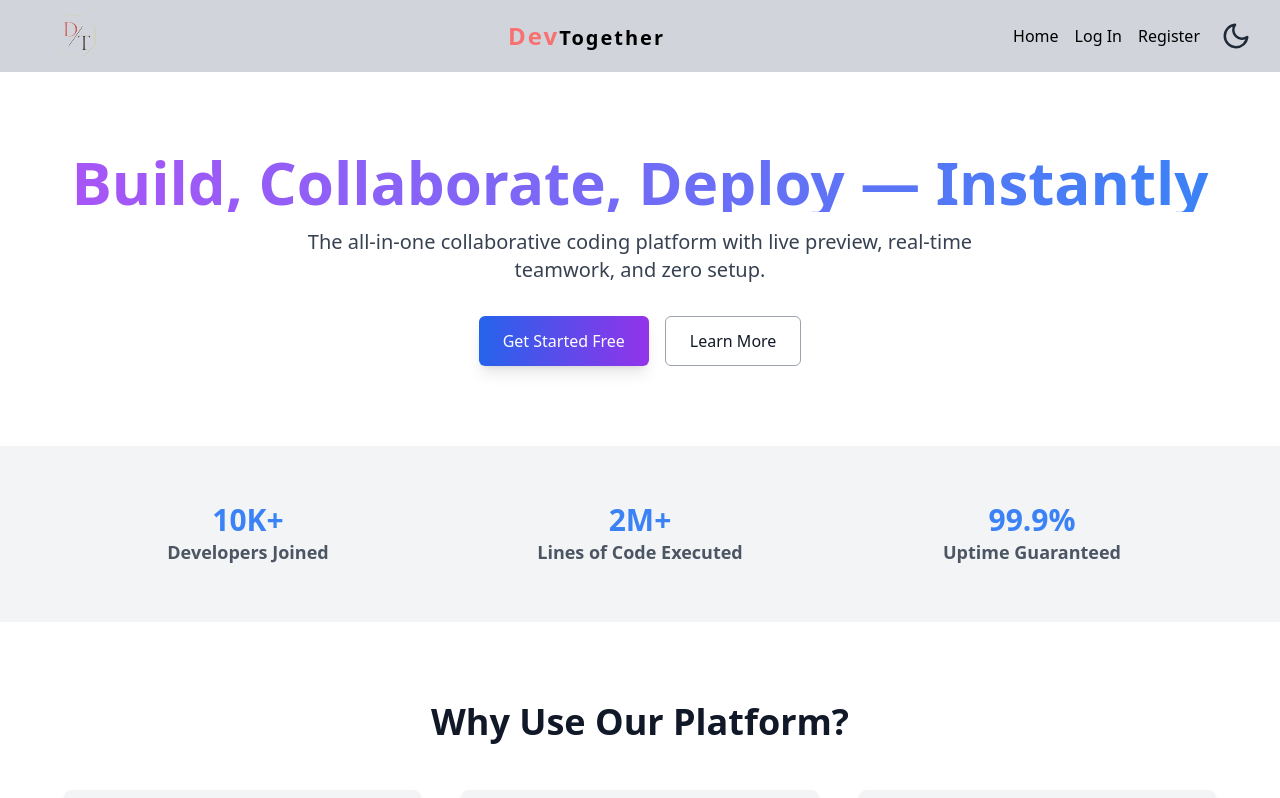
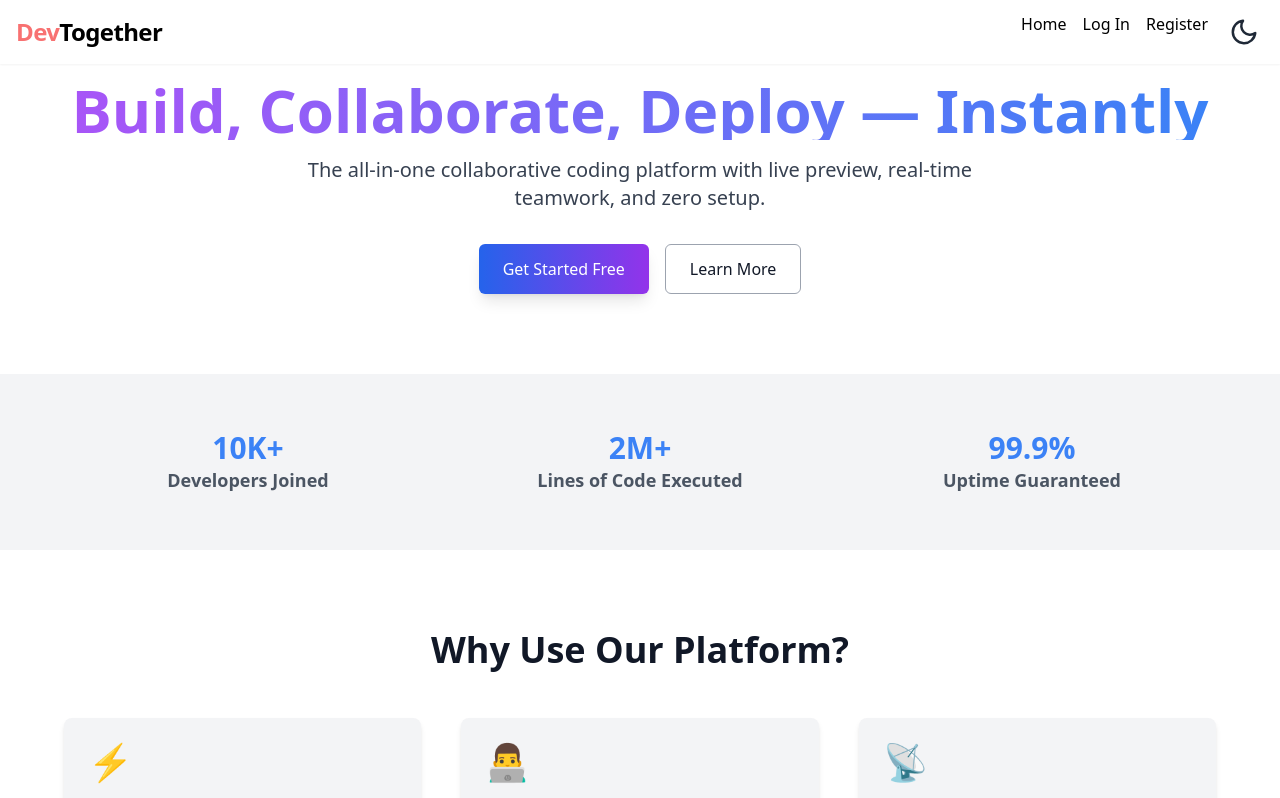
Before and after one commit to Anshul-Sharma01/DevTogether, a React (Vite) app in the folder client/: page / in a window 1280 px wide. Shown: the top 798 px of the page. Built offline with nearby package versions, Linux system fonts and the light colour scheme; no server answers.

Commit message:
fix: update background color in AllCollabs component for improved visibility

```diff
--- a/client/src/components/Collabs/AllCollabs.jsx
+++ b/client/src/components/Collabs/AllCollabs.jsx
@@ -55,7 +55,7 @@ const AllCollabs = () => {
 
   return (
     <NavigationLayout>
-      <div className="p-6 bg-gray-100 dark:bg-gray-900 min-h-screen text-gray-900 dark:text-white transition-colors duration-300">
+      <div className="p-6 bg-gray-100 dark:bg-black min-h-screen text-gray-900 dark:text-white transition-colors duration-300">
         <div className="flex justify-between mb-6 space-x-4">
           <button
             className="px-4 py-2 bg-gray-500 text-white rounded shadow-md hover:bg-gray-700 transition-colors duration-300 flex items-center space-x-2 group"
--- a/client/src/layouts/NavigationLayout.jsx
+++ b/client/src/layouts/NavigationLayout.jsx
@@ -16,21 +16,30 @@ function NavigationLayout({ children }) {
     const isLoggedIn = useSelector((state) => state?.auth?.isLoggedIn) || false;
     const userData = useSelector((state) => state?.auth?.userData);
 
+    const [scrolled, setScrolled] = useState(false);
+
+    useEffect(() => {
+        const handleScroll = () => {
+            setScrolled(window.scrollY > 30);
+        };
+        window.addEventListener("scroll", handleScroll);
+        return () => window.removeEventListener("scroll", handleScroll);
+    }, []);
 
     const navigate = useNavigate();
 
     // State for dropdowns
-    const [ isDropdownOpen, setIsDropdownOpen ] = useState(false);
-    const [ isSettingsOpen, setIsSettingsOpen ] = useState(false);
-    const [ isCollabDropdownOpen, setIsCollabDropdownOpen ] = useState(false);
-    const [ showEditProfile, setShowEditProfile ] = useState(false); // State for Edit Profile modal
-    const [ showEditAvatar, setShowEditAvatar ] = useState(false); // State for Edit Avatar modal
-    const [ showBioModal, setShowBioModal ] = useState(false);
-    const [ showLogoutModal, setShowLogoutModal ] = useState(false);
-    const [ showDeleteAccountModal, setShowDeleteAccountModal ] = useState(false);
-    const [ showNewCollabModal, setShowNewCollabModal ] = useState(false);
-    const [ showProfileModal, setShowProfileModal ] = useState(false);
-    const [ showUserNameModal, setShowUserNameModel ] = useState(false);
+    const [isDropdownOpen, setIsDropdownOpen] = useState(false);
+    const [isSettingsOpen, setIsSettingsOpen] = useState(false);
+    const [isCollabDropdownOpen, setIsCollabDropdownOpen] = useState(false);
+    const [showEditProfile, setShowEditProfile] = useState(false);
+    const [showEditAvatar, setShowEditAvatar] = useState(false);
+    const [showBioModal, setShowBioModal] = useState(false);
+    const [showLogoutModal, setShowLogoutModal] = useState(false);
+    const [showDeleteAccountModal, setShowDeleteAccountModal] = useState(false);
+    const [showNewCollabModal, setShowNewCollabModal] = useState(false);
+    const [showProfileModal, setShowProfileModal] = useState(false);
+    const [showUserNameModal, setShowUserNameModel] = useState(false);
 
     // Refs for handling outside clicks
     const dropdownRef = useRef(null);
@@ -60,40 +69,43 @@ function NavigationLayout({ children }) {
                 <div className="fixed inset-0 bg-black/40 backdrop-blur-md z-40"></div>
             )}
 
-            <nav className="flex flex-row justify-between pr-6 items-center dark:bg-black dark:bg-opacity-60 dark:backdrop-blur-md dark:text-white py-4 sticky top-0 z-50 bg-gray-300">
-                <Link to={"/"} className="w-40 h-10 flex flex-row justify-center items-center text-white">
-                <img
-                    src="./slogo.svg"
-                    alt="Logo"
-                    className="w-12 h-12 mr-2 dark:mix-blend-color-burn dark:brightness-500
-                    light: mix-blend-darken"
+            <nav className="fixed w-full z-50 bg-white dark:bg-black shadow-sm transition-all duration-300">
+                <div className="max-w-7xl mx-auto px-4 py-3 flex items-center justify-between">
+                    <div className={`text-2xl font-bold tracking-tight transition-all duration-1000 ease-in-out ${scrolled ? 'transform scale-100' : 'transform scale-100'}`}>
+                        {scrolled ? (
+                            <>
+                                <span className="text-red-400">D</span>
+                                <span className="dark:text-white">T</span>
+                                <span className="transition-all duration-1000 transform translate-x-6 opacity-0">ogether</span>
+                            </>
+                        ) : (
+                            <>
+                                <span className="text-red-400 " >Dev</span>
+                                <span className="dark:text-white">Together</span>
+                            </>
+                        )}
+                    </div>
 
-                />
-
-                </Link>
-                <div className="font-bold tracking-widest text-xl">
-                    <span className="dark:text-cyan-300 text-red-400 font-extrabold text-2xl">Dev</span>
-                    Together
-                </div>
-                <ul className="flex flex-row justify-center items-center gap-4">
-                    <li className="relative cursor-pointer" onClick={() => navigate("/")}>
+                    {/* Moved the nav items to the right */}
+                    <ul className="flex gap-4 ml-auto">
+                        <li className="relative cursor-pointer dark:text-white" onClick={() => navigate("/")}>
                             Home
                         </li>
                         {isLoggedIn && (
                             <li className="relative" ref={collabDropdownRef}>
                                 <span
                                     onClick={() => setIsCollabDropdownOpen(!isCollabDropdownOpen)}
-                                className="font-mono cursor-pointer"
+                                    className="font-mono cursor-pointer dark:text-white"
                                 >
                                     Collabs
                                 </span>
 
                                 {/* Collab Dropdown Menu */}
                                 {isCollabDropdownOpen && (
-                                <div className="absolute right-0 mt-2 w-48 bg-white dark:bg-gray-800 shadow-md rounded-md py-2 z-20 border dark:border-gray-700">
+                                    <div className="absolute right-0 mt-2 w-48 bg-white dark:bg-gray-800 shadow-md rounded-md py-2 z-20 border dark:border-gray-700 dark:text-white">
                                         <DropdownItem label="Create New Collab" onClick={() => setShowNewCollabModal(true)} />
                                         <DropdownItem label="Recent Collab" />
-                                    <DropdownItem label="All Collabs"  onClick={()=>navigate('/collabs/all-collabs')} />
+                                        <DropdownItem label="All Collabs"  onClick={() => navigate('/collabs/all-collabs')} />
                                     </div>
                                 )}
                             </li>
@@ -113,15 +125,14 @@ function NavigationLayout({ children }) {
                                 <img
                                     onClick={() => setIsDropdownOpen(!isDropdownOpen)}
                                     className="h-10 w-10 rounded-full border-gray-200 border-2 object-center hover:cursor-pointer"
-                                src={userData?.avatar?.secure_url ||"https://img.freepik.com/free-vector/smiling-young-man-illustration_1308-174669.jpg"}
+                                    src={userData?.avatar?.secure_url || "https://img.freepik.com/free-vector/smiling-young-man-illustration_1308-174669.jpg"}
                                     alt="User Avatar"
                                 />
 
                                 {/* Dropdown Menu */}
                                 {isDropdownOpen && (
-                                <div className="absolute right-0 mt-2 w-48 bg-white dark:bg-gray-800 shadow-md rounded-md py-2 z-20 border dark:border-gray-700">
+                                    <div className="absolute right-0 mt-2 w-48 bg-white dark:bg-gray-800 shadow-md rounded-md py-2 z-20 border dark:border-gray-700 dark:text-white">
                                         <DropdownItem label="Change Avatar" onClick={() => setShowEditAvatar(true)} />
-                                    {/* <DropdownItem label="Edit Profile" onClick={() => setShowEditProfile(true)} /> */}
                                         <DropdownItem
                                             label="My Profile"
                                             onClick={() => {
@@ -134,7 +145,6 @@ function NavigationLayout({ children }) {
                                             onClick={() => setIsSettingsOpen(!isSettingsOpen)}
                                             hasSubmenu={true}
                                         />
-                                    {/* <DropdownItem label="My Friends" onClick={() => navigate("/user/friends")} /> */}
                                         <DropdownItem label="Logout" onClick={() => setShowLogoutModal(true)} />
                                     </div>
                                 )}
@@ -143,14 +153,15 @@ function NavigationLayout({ children }) {
                                 {isSettingsOpen && isDropdownOpen && (
                                     <div className="absolute right-48 top-0 mt-2 w-48 bg-white dark:bg-gray-800 shadow-md rounded-md py-2 z-30 border dark:border-gray-700">
                                         <DropdownItem label="Change Password" />
-                                    <DropdownItem label="Update Profile"  onClick={() => setShowBioModal(true)}/>
-                                    <DropdownItem label="Update Username"  onClick={() => setShowUserNameModel(true)}/>
+                                        <DropdownItem label="Update Profile"  onClick={() => setShowBioModal(true)} />
+                                        <DropdownItem label="Update Username"  onClick={() => setShowUserNameModel(true)} />
                                         <DropdownItem label="Delete Account" onClick={() => setShowDeleteAccountModal(true)} />
                                     </div>
                                 )}
                             </li>
                         )}
                     </ul>
+                </div>
             </nav>
             <main className="w-full h-full">{children}</main>
             <Footer />
```
Lines whose indentation alone changed are shown as unchanged.
